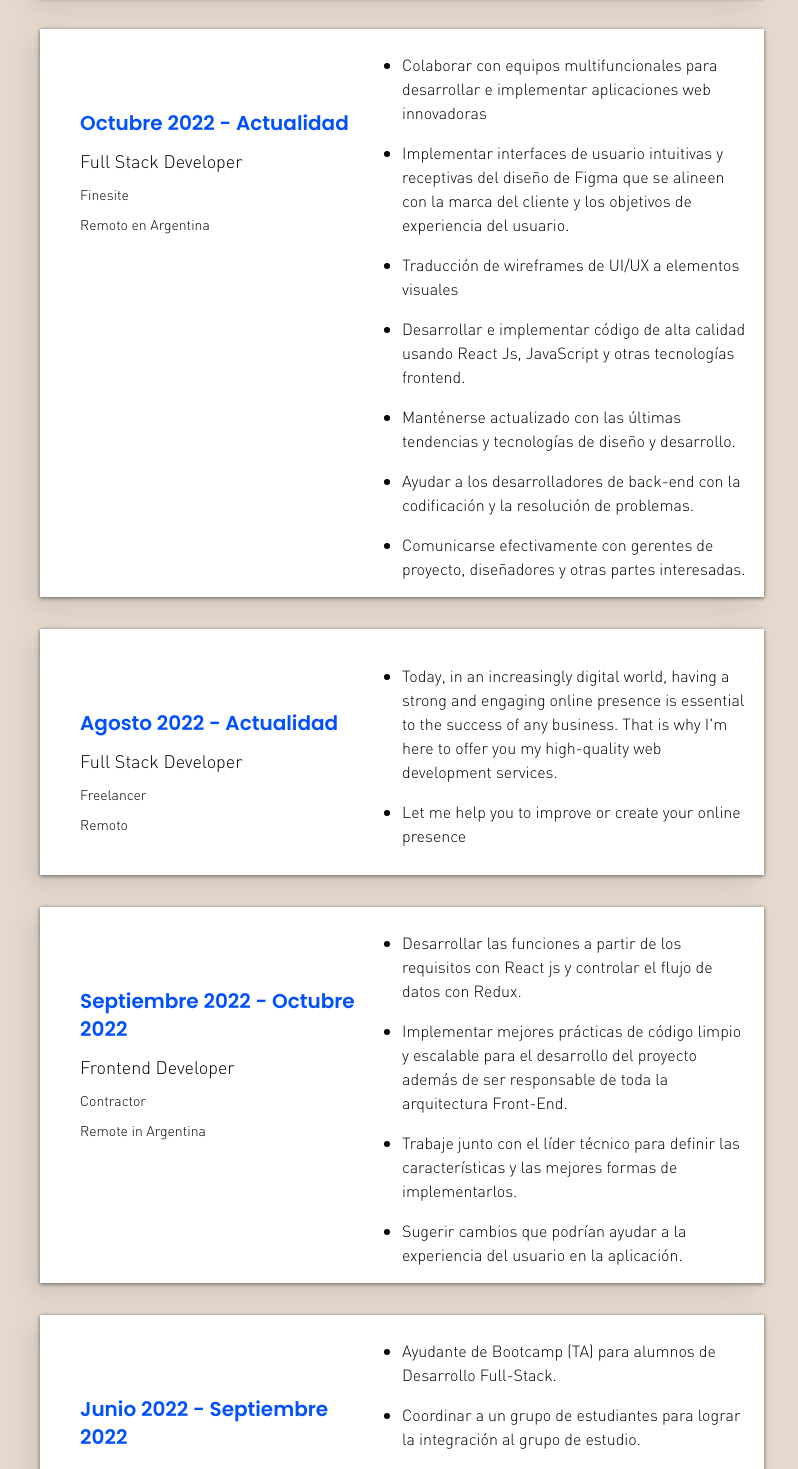
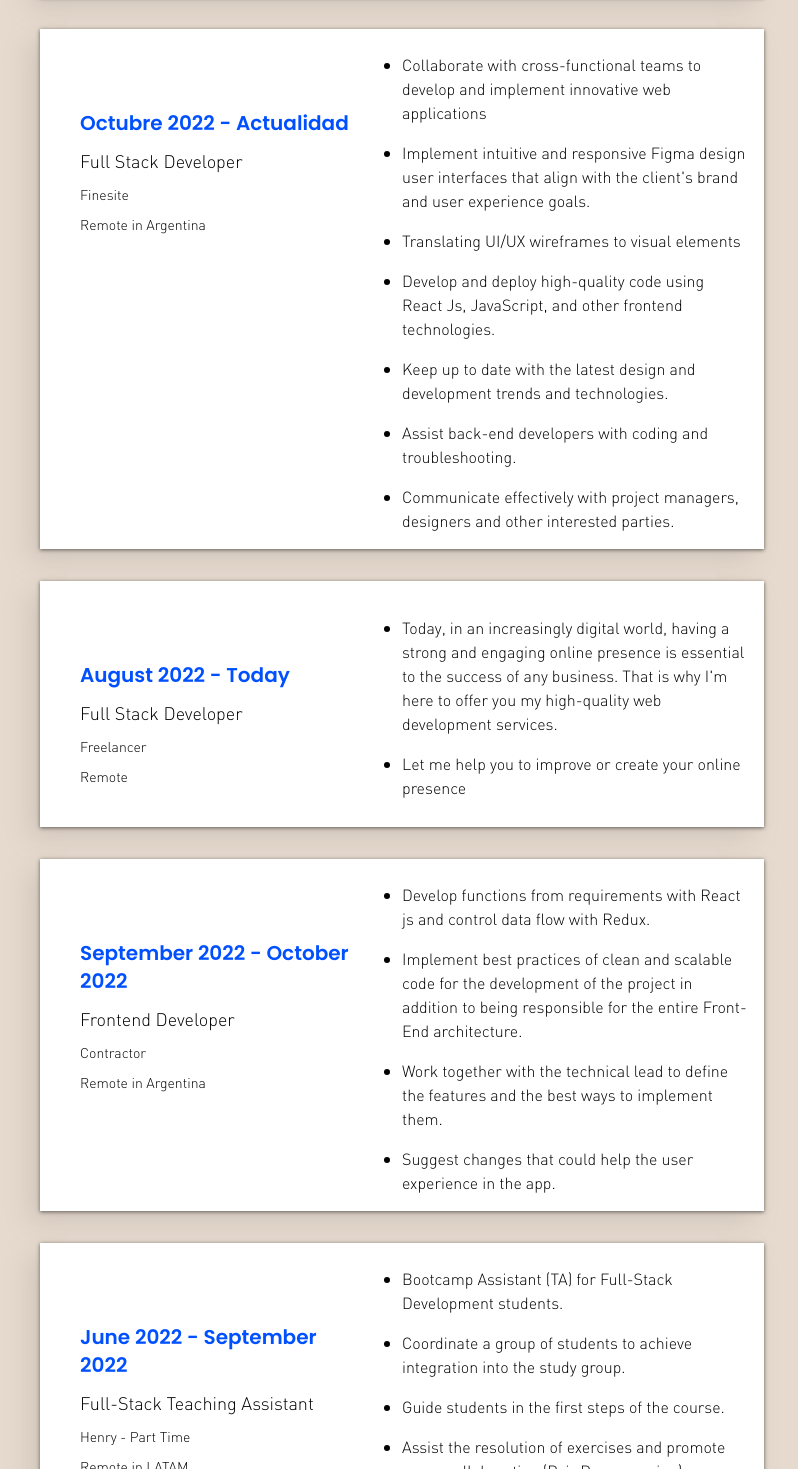
Before and after one commit to Cocahuana/portfolio_nextjs, a Next.js app: page /Curriculum in a window 1280 px wide. Shown: the part 1331-2800 px from the top of the page, without its empty margins (238-1036 px from the left). Built offline with nearby package versions, Linux system fonts and the light colour scheme.

Commit message:
Feat: change to eng the spanish text

```diff
--- a/src/components/modules/Footer/Footer.tsx
+++ b/src/components/modules/Footer/Footer.tsx
@@ -7,14 +7,14 @@ function Footer() {
 		<footer className={footer}>
 			<div className={firstCol}>
 				<span style={{ paddingBottom: "8px" }}>
-					Politica de Privacidad
+					All rights reserved
 				</span>
-				<span>© 2023 Creado por</span>
+				<span>© 2023 Created By</span>
 				<span>Ezequiel Dominguez</span>
 			</div>
 			<div className={`${secondCol}`}>
 				<div className='flex sm:w-1/3 h-16 lg:w-28 justify-around flex-col items-center '>
-					<BoldSpan>Redes sociales</BoldSpan>
+					<BoldSpan>Social</BoldSpan>
 					<SocialMediaContainer className='justify-evenly lg:justify-between' />
 				</div>
 			</div>
--- a/src/components/modules/SocialMediaContainer/SocialMediaContainer.tsx
+++ b/src/components/modules/SocialMediaContainer/SocialMediaContainer.tsx
@@ -26,7 +26,7 @@ function SocialMediaContainer({ justify, items, gap, className }: Props) {
 				target='_blank'
 			/>
 			<LinkIcon
-				href='https://www.instagram.com/ezequiel.dominguez__/'
+				href='https://www.instagram.com/soy_ezui/'
 				icon={Icons.INSTAGRAM}
 				alt='Instagram'
 				target='_blank'
--- a/src/components/templates/Resume/Resume.tsx
+++ b/src/components/templates/Resume/Resume.tsx
@@ -35,125 +35,123 @@ function Resume() {
       date: "Octubre 2022 - Actualidad",
       role: "Full Stack Developer",
       companyName: "Finesite",
-			companyLocation: "Remoto en Argentina",
+      companyLocation: "Remote in Argentina",
       paragraphs: [
-				"Colaborar con equipos multifuncionales para desarrollar e implementar aplicaciones web innovadoras",
-				"Implementar interfaces de usuario intuitivas y receptivas del diseño de Figma que se alineen con la marca del cliente y los objetivos de experiencia del usuario.",
-				"Traducción de wireframes de UI/UX a elementos visuales",
-				"Desarrollar e implementar código de alta calidad usando React Js, JavaScript y otras tecnologías frontend.",
-				"Manténerse actualizado con las últimas tendencias y tecnologías de diseño y desarrollo.",
-				"Ayudar a los desarrolladores de back-end con la codificación y la resolución de problemas.",
-				"Comunicarse efectivamente con gerentes de proyecto, diseñadores y otras partes interesadas.",
+        "Collaborate with cross-functional teams to develop and implement innovative web applications",
+        "Implement intuitive and responsive Figma design user interfaces that align with the client's brand and user experience goals.",
+        "Translating UI/UX wireframes to visual elements",
+        "Develop and deploy high-quality code using React Js, JavaScript, and other frontend technologies.",
+        "Keep up to date with the latest design and development trends and technologies.",
+        "Assist back-end developers with coding and troubleshooting.",
+        "Communicate effectively with project managers, designers and other interested parties.",
       ],
     },
     {
-			date: "Agosto 2022 - Actualidad",
+      date: "August 2022 - Today",
       role: "Full Stack Developer",
       companyName: "Freelancer",
-			companyLocation: "Remoto",
+      companyLocation: "Remote",
       paragraphs: [
         "Today, in an increasingly digital world, having a strong and engaging online presence is essential to the success of any business. That is why I'm  here to offer you my high-quality web development services.",
         "Let me help you to improve or create your online presence",
       ],
     },
     {
-			date: "Septiembre 2022 - Octubre 2022",
+      date: "September 2022 - October 2022",
       role: "Frontend Developer",
       companyName: "Contractor",
       companyLocation: "Remote in Argentina",
       paragraphs: [
-				"Desarrollar las funciones a partir de los requisitos con React js y controlar el flujo de datos con Redux.",
-				"Implementar mejores prácticas de código limpio y escalable para el desarrollo del proyecto además de ser responsable de toda la arquitectura Front-End.",
-				"Trabaje junto con el líder técnico para definir las características y las mejores formas de implementarlos.",
-				"Sugerir cambios que podrían ayudar a la experiencia del usuario en la aplicación.",
+        "Develop functions from requirements with React js and control data flow with Redux.",
+        "Implement best practices of clean and scalable code for the development of the project in addition to being responsible for the entire Front-End architecture.",
+        "Work together with the technical lead to define the features and the best ways to implement them.",
+        "Suggest changes that could help the user experience in the app.",
       ],
     },
     {
-			date: "Junio 2022 - Septiembre 2022",
-			role: "Asistente de enseñanza Full-Stack",
+      date: "June 2022 - September 2022",
+      role: "Full-Stack Teaching Assistant",
       companyName: "Henry - Part Time",
       companyLocation: "Remote in LATAM",
       paragraphs: [
-				"Ayudante de Bootcamp (TA) para alumnos de Desarrollo Full-Stack.",
-				"Coordinar a un grupo de estudiantes para lograr la integración al grupo de estudio.",
-				"Orientar a los estudiantes en los primeros pasos de la cursada.",
-				"Asistir la resolución de ejercicios y promover la colaboración grupal (Pair Programming).",
-				"Proponer ideas para la mejora de los procesos del Bootcamp.",
+        "Bootcamp Assistant (TA) for Full-Stack Development students.",
+        "Coordinate a group of students to achieve integration into the study group.",
+        "Guide students in the first steps of the course.",
+        "Assist the resolution of exercises and promote group collaboration (Pair Programming).",
+        "Propose ideas to improve Bootcamp processes.",
       ],
     },
     {
-			date: "Agosto 2020 - Marzo 2021",
-			role: "Desarrollador Freelance de lenguajes Embebidos",
+      date: "August 2020 - March 2021",
+      role: "Freelance Embedded Language Developer",
       companyName: "Empresa Lumínica Argentina S.A - Full-time",
-			companyLocation: "Hibrído",
+      companyLocation: "Hybrid",
       paragraphs: [
-				"Realizó aplicaciones mediante el lenguaje de programación C++ ambientado en el entorno de desarrollo de Arduino.",
-				"Cumplir Deadlines utilizando metodologías ágiles",
-				" Escritura de documentación y manual de usuario",
-				"Asignación de tareas a realizar para llevar a cabo todas las partes del proyecto",
-				"Toma de requerimiento",
+        "Made applications using the C++ programming language set in the Arduino development environment.",
+        "Meet Deadlines using agile methodologies",
+        "Writing documentation and user manual",
+        "Assignment of tasks to carry out all parts of the project",
+        "Taking request",
       ],
     },
   ];
   const academy = [
     {
-			date: "Marzo 2021 - November 2025",
-			role: "Licenciatura en Informática",
+      date: "March 2021 - November 2025",
+      role: "Degree in computer science",
       companyName: "Universidad Atlántida Argentina",
       companyLocation: "Mar del Plata, Buenos Aires, Argentina",
-			paragraphs: ["Cursando actualmente el tercer año de la carrera"],
+      paragraphs: ["Currently studying the third year of the degree"],
     },
     {
-			date: "Abril 2022 - Agosto 2022",
+      date: "April 2022 - August 2022",
       role: "Full Stack Developer course",
       companyName: "Henry",
       companyLocation: "Remote, Worldwide",
-			paragraphs: ["800 horas de curso teorico y práctico"],
+      paragraphs: ["800 hours of theoretical and practical course"],
     },
     {
-			date: "Marzo 2014 - Abril 2021",
-			role: "Tecnico en Electronica",
+      date: "March 2014 - April 2021",
+      role: "Electronics Technician",
       companyName: "Escuela de Educación Técnica Número 2",
       companyLocation: "Mar del Plata, Buenos Aires, Argentina",
-			paragraphs: ["Promedio: 8.20 / 10"],
+      paragraphs: ["Score: 8.20 / 10"],
     },
   ];
   const professionalSkills = [
     "Deadline Oriented",
     "Pair Programming",
-		"Trabajo en equipo y colaborativo",
-		"Teaching ",
+    "Team Work",
+    "Teaching",
     "Client Presentation",
   ];
   const languages = [
-		"Inglés (nativo / C2 certificado)",
-		"Español (nativo / lengua materna)",
-		"Portugues (básico / A1)",
+    "Inglés (native / C2 certificate)",
+    "Español (native / birth language)",
+    "Portugues (basic / A1)",
   ];
   return (
-		<BoxSkin className='p-4 lg:p-0'>
-			<div className='w-full h-auto  flex flex-col justify-center items-center '>
-				<div className='w-full lg:w-[724px] grid lg:grid-cols-12 gap-8 '>
-					<div className='col-span-full row-span-full grid grid-cols-2 grid-rows-2 items-center lg:items-end gap-10 lg:gap-0'>
-						<div className='col-span-full flex items-center gap-2 justify-center lg:pt-14 lg:pb-2 '>
+    <BoxSkin className="p-4 lg:p-0">
+      <div className="w-full h-auto  flex flex-col justify-center items-center ">
+        <div className="w-full lg:w-[724px] grid lg:grid-cols-12 gap-8 ">
+          <div className="col-span-full row-span-full grid grid-cols-2 grid-rows-2 items-center lg:items-end gap-10 lg:gap-0">
+            <div className="col-span-full flex items-center gap-2 justify-center lg:pt-14 lg:pb-2 ">
               <SquareBlock />
-							<h3 className='text-3xl'>Currículum</h3>
+              <h3 className="text-3xl">Curriculum</h3>
             </div>
 
-						<h4 className='col-span-1 flex items-end'>
-							Experiencia
-						</h4>
+            <h4 className="col-span-1 flex items-end">Experience</h4>
 
-						<div className='col-span-1 flex items-end justify-end'>
+            <div className="col-span-1 flex items-end justify-end">
               <Button
                 href={"/resume_EN.pdf"}
-								target='_blank'
-								text='DESCARGAR CV'
+                target="_blank"
+                text="DOWNLOAD CV"
                 active={true}
               />
             </div>
           </div>
-					<div className='col-span-full flex flex-col gap-8 mb-10'>
+          <div className="col-span-full flex flex-col gap-8 mb-10">
             {experiences.map((experience: any, key: number) => (
               <CurriculumCard
                 key={key}
@@ -166,9 +164,9 @@ function Resume() {
             ))}
           </div>
           <div>
-						<h3>Educación</h3>
+            <h3>EDUCATION</h3>
           </div>
-					<div className='col-span-full flex flex-col gap-8  mb-10'>
+          <div className="col-span-full flex flex-col gap-8  mb-10">
             {academy.map((experience: any, key: number) => (
               <CurriculumCard
                 key={key}
@@ -180,46 +178,32 @@ function Resume() {
               />
             ))}
           </div>
-					<div className='col-span-full flex flex-col gap-8 bg-white h-auto lg:h-96'>
-						<Card className='flex flex-col justify-center gap-8 p-10'>
-							<div className='flex flex-col justify-center gap-8'>
-								<h3>Habilidades profesionales</h3>
-								<ul className='flex flex-wrap'>
-									{professionalSkills.map(
-										(skill: string, key: number) => (
-											<li
-												key={key}
-												className='w-full lg:w-1/2 mb-4'
-											>
-												<Flex className='gap-4'>
+          <div className="col-span-full flex flex-col gap-8 bg-white h-auto lg:h-96">
+            <Card className="flex flex-col justify-center gap-8 p-10">
+              <div className="flex flex-col justify-center gap-8">
+                <h3>PROFESSIONAL SKILLS</h3>
+                <ul className="flex flex-wrap">
+                  {professionalSkills.map((skill: string, key: number) => (
+                    <li key={key} className="w-full lg:w-1/2 mb-4">
+                      <Flex className="gap-4">
                         <SquareBlock />
-													<p className='text-base'>
-														{skill}
-													</p>
+                        <p className="text-base">{skill}</p>
                       </Flex>
                     </li>
-										)
-									)}
+                  ))}
                 </ul>
               </div>
-							<div className='flex flex-col justify-center gap-8'>
-								<h3>Idiomas</h3>
-								<ul className='flex flex-wrap'>
-									{languages.map(
-										(language: string, key: number) => (
-											<li
-												key={key}
-												className='w-full lg:w-1/2 mb-4'
-											>
-												<Flex className='gap-4'>
+              <div className="flex flex-col justify-center gap-8">
+                <h3>Languages</h3>
+                <ul className="flex flex-wrap">
+                  {languages.map((language: string, key: number) => (
+                    <li key={key} className="w-full lg:w-1/2 mb-4">
+                      <Flex className="gap-4">
                         <SquareBlock />
-													<p className='text-base'>
-														{language}
-													</p>
+                        <p className="text-base">{language}</p>
                       </Flex>
                     </li>
-										)
-									)}
+                  ))}
                 </ul>
               </div>
             </Card>
```
Also changed, not shown: src/components/modules/Header/Header.tsx (+4 -4 lines), src/components/templates/Contact/Contact.tsx (+15 -18 lines), src/components/templates/HomePage/HomePage.tsx (+20 -26 lines), src/components/templates/Projects/Projects.tsx (+34 -36 lines). Lines whose indentation alone changed are shown as unchanged.
